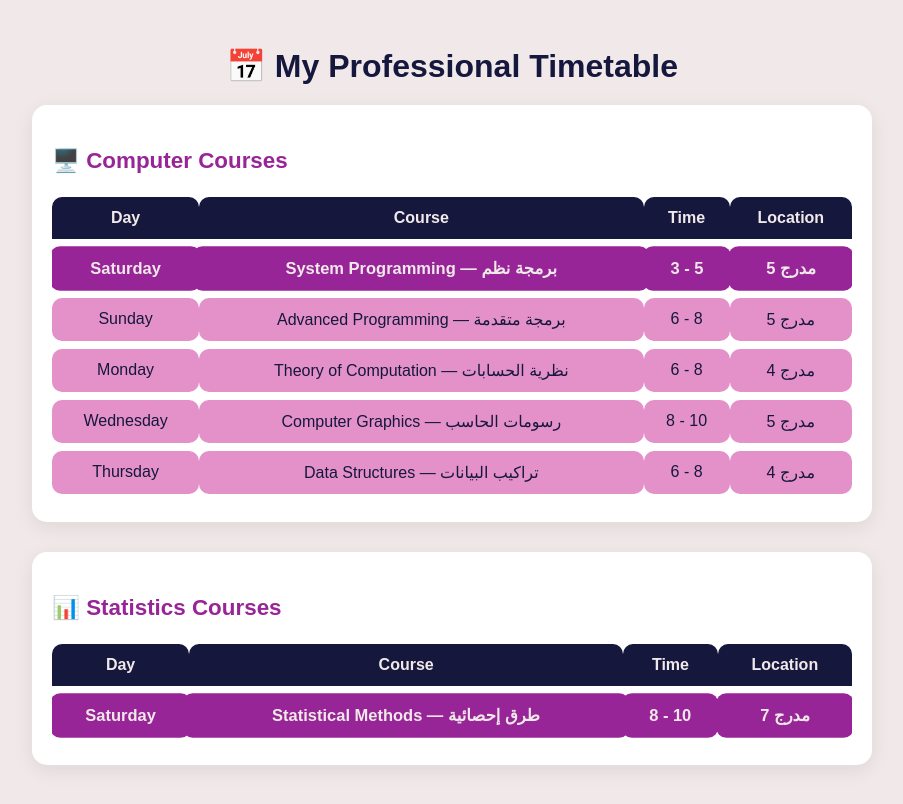
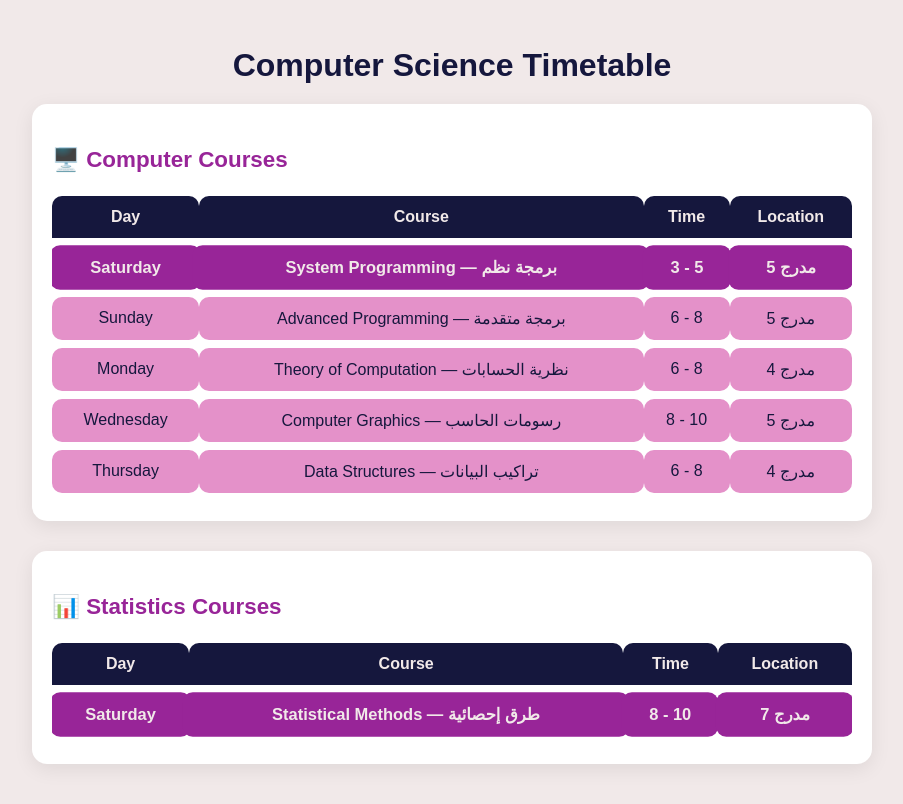
Before and after one commit to HannahElsayed/TImeTable, a plain HTML site: page index.html in a window 1280 px wide. Shown: the whole page, without its empty margins (188-1091 px from the left). Drawn offline with Linux system fonts and the light colour scheme.

Commit message:
Refactor index.html structure and styles

```diff
--- a/index.html
+++ b/index.html
@@ -142,7 +142,7 @@ tr:hover td {
 </head>
 <body>
 
-<h2>📅 My Professional Timetable</h2>
+<h2>Computer Science Timetable</h2>
 
 <!-- Computer Courses -->
 <div class="department" id="cs">
```
